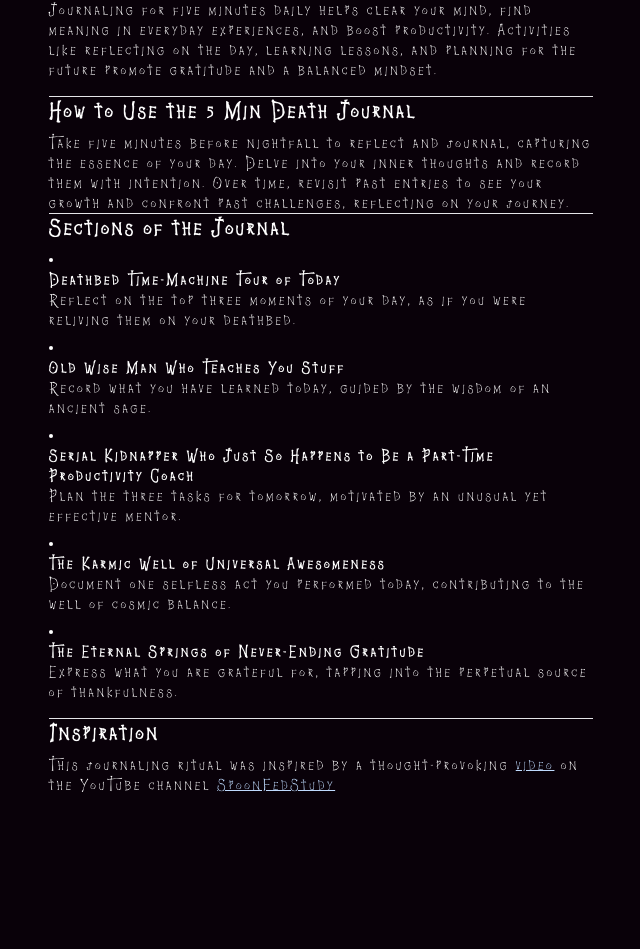
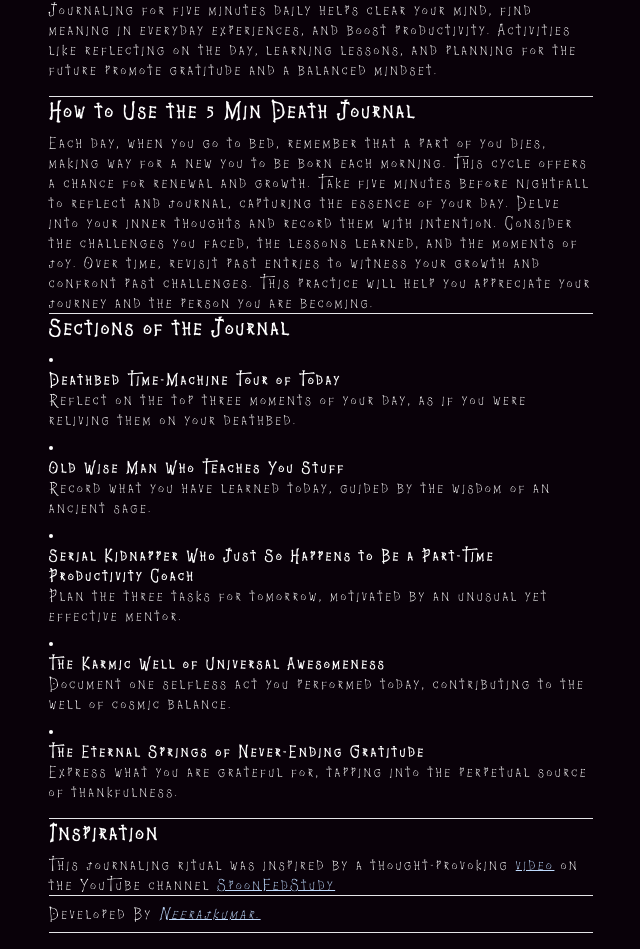
Before and after one commit to neerajkumarc/5-minutes-death-journal, a Next.js app: page /how-to-use in a window 1280 px wide. Shown: the part 318-1267 px from the top of the page, without its empty margins (319-959 px from the left). Before the commit the page ends 1129 px from the top, so only its background shows below. Built offline with nearby package versions, Linux system fonts and the light colour scheme.

Commit message:
update: how to use

```diff
--- a/app/how-to-use/page.tsx
+++ b/app/how-to-use/page.tsx
@@ -21,7 +21,9 @@ const page = () => {
                 <div className='border-b'>
                     <h2 className='text-xl font-bold mb-2'>How to Use the 5 Min Death Journal</h2>
                     <p>
-                    Take five minutes before nightfall to reflect and journal, capturing the essence of your day. Delve into your inner thoughts and record them with intention. Over time, revisit past entries to see your growth and confront past challenges, reflecting on your journey.</p>
+                        Each day, when you go to bed, remember that a part of you dies, making way for a new you to be born each morning. This cycle offers a chance for renewal and growth. Take five minutes before nightfall to reflect and journal, capturing the essence of your day. Delve into your inner thoughts and record them with intention.
+
+                        Consider the challenges you faced, the lessons learned, and the moments of joy. Over time, revisit past entries to witness your growth and confront past challenges. This practice will help you appreciate your journey and the person you are becoming.</p>
                 </div>
                 <div className='border-b'>
                     <h2 className='text-xl font-bold mb-2'>Sections of the Journal</h2>
@@ -48,8 +50,13 @@ const page = () => {
                         </li>
                     </ul>
                 </div>
-                <h2 className='text-xl font-bold mb-2'>Inspiration </h2>
-                <p>This journaling ritual was inspired by a thought-provoking <Link href={"https://www.youtube.com/watch?v=w_gohJgxBlU&t"} className='underline text-blue-200'>video</Link> on the YouTube channel <Link href={"https://www.youtube.com/@spoonfedstudy"} className='underline text-blue-200'>SpoonFedStudy</Link></p>
+                <div className='border-b'>
+                    <h2 className='text-xl font-bold mb-2'>Inspiration </h2>
+                    <p>This journaling ritual was inspired by a thought-provoking <Link href={"https://www.youtube.com/watch?v=w_gohJgxBlU&t"} className='underline text-blue-200'>video</Link> on the YouTube channel <Link href={"https://www.youtube.com/@spoonfedstudy"} className='underline text-blue-200'>SpoonFedStudy</Link></p>
+                </div>
+                <div className='border-b py-2'>
+                    <p>Developed By <Link href={"https://www.instagram.com/neerajchaudhary.31/"} className='underline text-blue-200 italic text-center'>Neerajkumar.</Link></p>
+                </div>
             </div>
         </main>
     )
```
